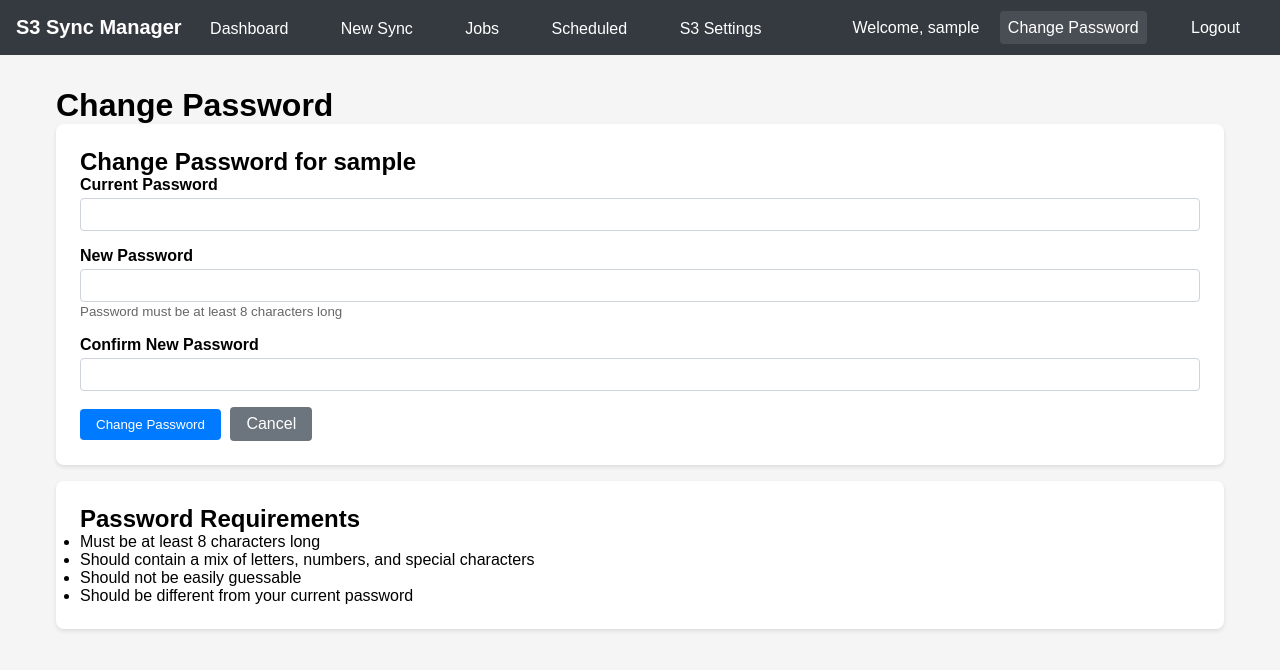
After one commit to ATSB-DevOps/s3-linux-syncher, a PHP site: page /change-password.php in a window 1280 px wide. The commit adds this page. Shown: the top 670 px of the page. Run offline with PHP 8.4, Linux system fonts and the light colour scheme; the visitor is signed in with stand-in values (Sample User, id 1); data comes from the database, SQL or seed files in the repository.

Commit message:
feat: Add password management functionality
- Add changePassword() method to Auth class with validation
- Create change-password.php page with secure password change form
- Add password change link to navigation header
- Implement password strength validation (minimum 8 characters)
- Add proper error handling and user feedback
- Use database retry logic for password update operations
- Add security logging for password change events
- Include .gitignore to exclude sensitive database files

Features:
- Current password verification before allowing change
- New password confirmation matching
- Secure password hashing using PASSWORD_DEFAULT
- Input validation and sanitization
- Security event logging
- User-friendly interface with requirements display

🤖 Generated with [Claude Code](https://claude.ai/code)

Co-Authored-By: Claude <noreply@anthropic.com>

```diff
--- /dev/null
+++ b/change-password.php
@@ -0,0 +1,98 @@
+<?php
+require_once __DIR__ . '/includes/header.php';
+
+use S3Sync\Auth;
+
+$auth = new Auth();
+$auth->requireAuth();
+
+$message = '';
+$messageType = '';
+
+if ($_SERVER['REQUEST_METHOD'] === 'POST') {
+    $currentPassword = $_POST['current_password'] ?? '';
+    $newPassword = $_POST['new_password'] ?? '';
+    $confirmPassword = $_POST['confirm_password'] ?? '';
+
+    // Validate form data
+    if (empty($currentPassword) || empty($newPassword) || empty($confirmPassword)) {
+        $message = 'All fields are required';
+        $messageType = 'danger';
+    } elseif ($newPassword !== $confirmPassword) {
+        $message = 'New passwords do not match';
+        $messageType = 'danger';
+    } elseif (strlen($newPassword) < 8) {
+        $message = 'New password must be at least 8 characters long';
+        $messageType = 'danger';
+    } else {
+        $result = $auth->changePassword($currentPassword, $newPassword);
+        $message = $result['message'];
+        $messageType = $result['success'] ? 'success' : 'danger';
+    }
+}
+
+$currentUser = $auth->getCurrentUser();
+?>
+
+<h1>Change Password</h1>
+
+<?php if ($message): ?>
+    <div class="alert alert-<?= $messageType ?>">
+        <?= htmlspecialchars($message) ?>
+    </div>
+<?php endif; ?>
+
+<div class="card">
+    <h2>Change Password for <?= htmlspecialchars($currentUser['username']) ?></h2>
+    <form method="POST" id="passwordForm">
+        <div class="form-group">
+            <label>Current Password</label>
+            <input type="password" name="current_password" required>
+        </div>
+
+        <div class="form-group">
+            <label>New Password</label>
+            <input type="password" name="new_password" required minlength="8">
+            <small style="color: #666;">Password must be at least 8 characters long</small>
+        </div>
+
+        <div class="form-group">
+            <label>Confirm New Password</label>
+            <input type="password" name="confirm_password" required minlength="8">
+        </div>
+
+        <button type="submit" class="btn btn-primary">Change Password</button>
+        <a href="<?= appUrl('index.php') ?>" class="btn btn-secondary">Cancel</a>
+    </form>
+</div>
+
+<div class="card">
+    <h2>Password Requirements</h2>
+    <ul>
+        <li>Must be at least 8 characters long</li>
+        <li>Should contain a mix of letters, numbers, and special characters</li>
+        <li>Should not be easily guessable</li>
+        <li>Should be different from your current password</li>
+    </ul>
+</div>
+
+<script>
+document.getElementById('passwordForm').addEventListener('submit', function(e) {
+    const newPassword = document.querySelector('input[name="new_password"]').value;
+    const confirmPassword = document.querySelector('input[name="confirm_password"]').value;
+
+    if (newPassword !== confirmPassword) {
+        e.preventDefault();
+        alert('New passwords do not match');
+        return false;
+    }
+
+    if (newPassword.length < 8) {
+        e.preventDefault();
+        alert('Password must be at least 8 characters long');
+        return false;
+    }
+});
+</script>
+
+<?php require_once __DIR__ . '/includes/footer.php'; ?>
--- a/includes/header.php
+++ b/includes/header.php
@@ -67,6 +67,7 @@ $currentPage = basename($_SERVER['PHP_SELF'], '.php');
         </div>
         <div>
             <span>Welcome, <?= htmlspecialchars($currentUser['username']) ?></span>
+            <a href="<?= appUrl('change-password.php') ?>" class="<?= $currentPage === 'change-password' ? 'active' : '' ?>">Change Password</a>
             <a href="<?= appUrl('logout.php') ?>">Logout</a>
         </div>
     </nav>
--- a/src/Auth.php
+++ b/src/Auth.php
@@ -3,6 +3,7 @@ namespace S3Sync;
 
 class Auth {
     private $db;
+    private $database;
     private $config;
     private $security;
 
@@ -17,7 +18,8 @@ class Auth {
         if (session_status() === PHP_SESSION_NONE) {
             session_start();
         }
-        $this->db = (new Database())->getConnection();
+        $this->database = new Database();
+        $this->db = $this->database->getConnection();
 
         // Check session timeout
         $this->checkSessionTimeout();
@@ -81,6 +83,45 @@ class Auth {
         return null;
     }
 
+    public function changePassword($currentPassword, $newPassword) {
+        if (!$this->isLoggedIn()) {
+            return ['success' => false, 'message' => 'User not logged in'];
+        }
+
+        $userId = $_SESSION['user_id'];
+
+        // Verify current password
+        $stmt = $this->db->prepare("SELECT password FROM users WHERE id = ?");
+        $stmt->execute([$userId]);
+        $user = $stmt->fetch(\PDO::FETCH_ASSOC);
+
+        if (!$user || !password_verify($currentPassword, $user['password'])) {
+            $this->security->logSecurityEvent('password_change_failed', [
+                'username' => $_SESSION['username'],
+                'reason' => 'invalid_current_password'
+            ]);
+            return ['success' => false, 'message' => 'Current password is incorrect'];
+        }
+
+        // Validate new password
+        if (strlen($newPassword) < 8) {
+            return ['success' => false, 'message' => 'New password must be at least 8 characters long'];
+        }
+
+        // Update password with retry logic
+        $hashedPassword = password_hash($newPassword, PASSWORD_DEFAULT);
+        $this->database->executeWithRetry(function() use ($hashedPassword, $userId) {
+            $stmt = $this->db->prepare("UPDATE users SET password = ? WHERE id = ?");
+            $stmt->execute([$hashedPassword, $userId]);
+        });
+
+        $this->security->logSecurityEvent('password_changed', [
+            'username' => $_SESSION['username']
+        ]);
+
+        return ['success' => true, 'message' => 'Password changed successfully'];
+    }
+
     private function checkSessionTimeout() {
         if ($this->isLoggedIn()) {
             $timeout = $this->config['session_timeout'] ?? 3600;
```
Also changed, not shown: 1 other file.
